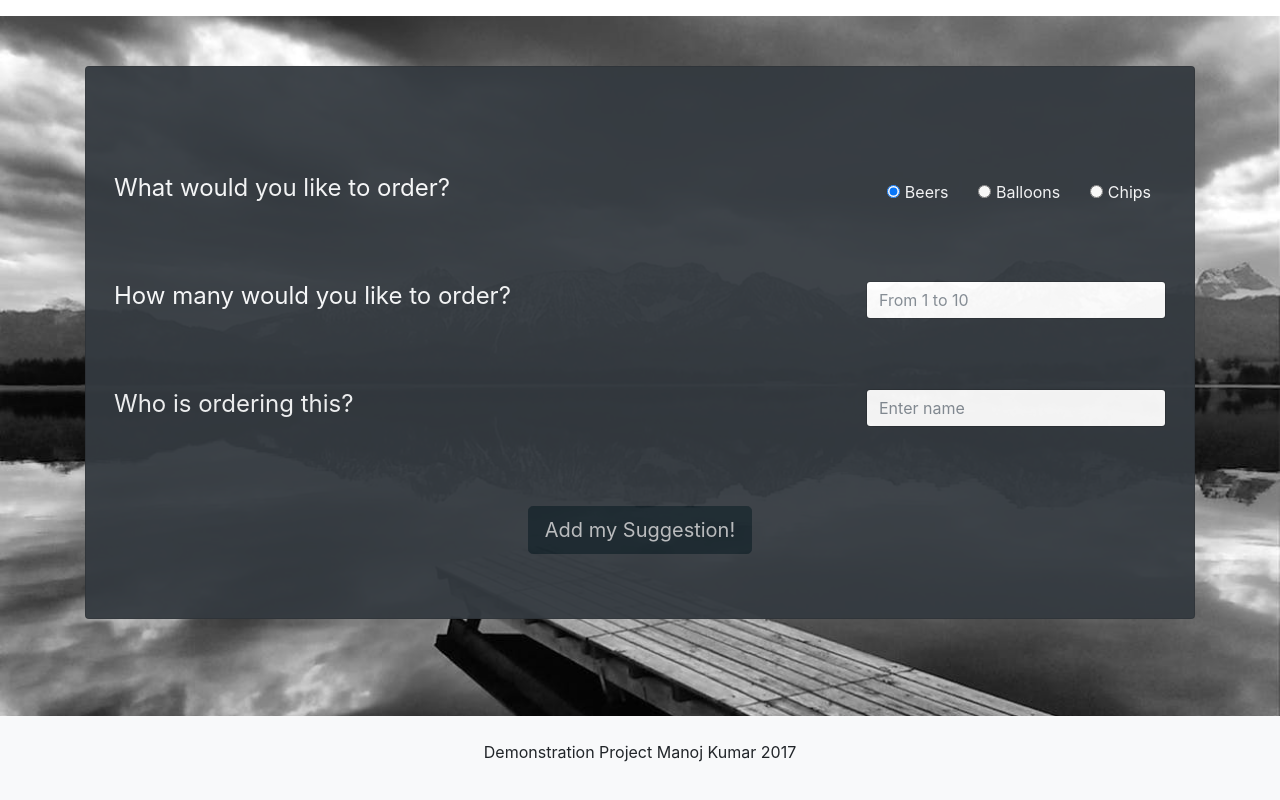
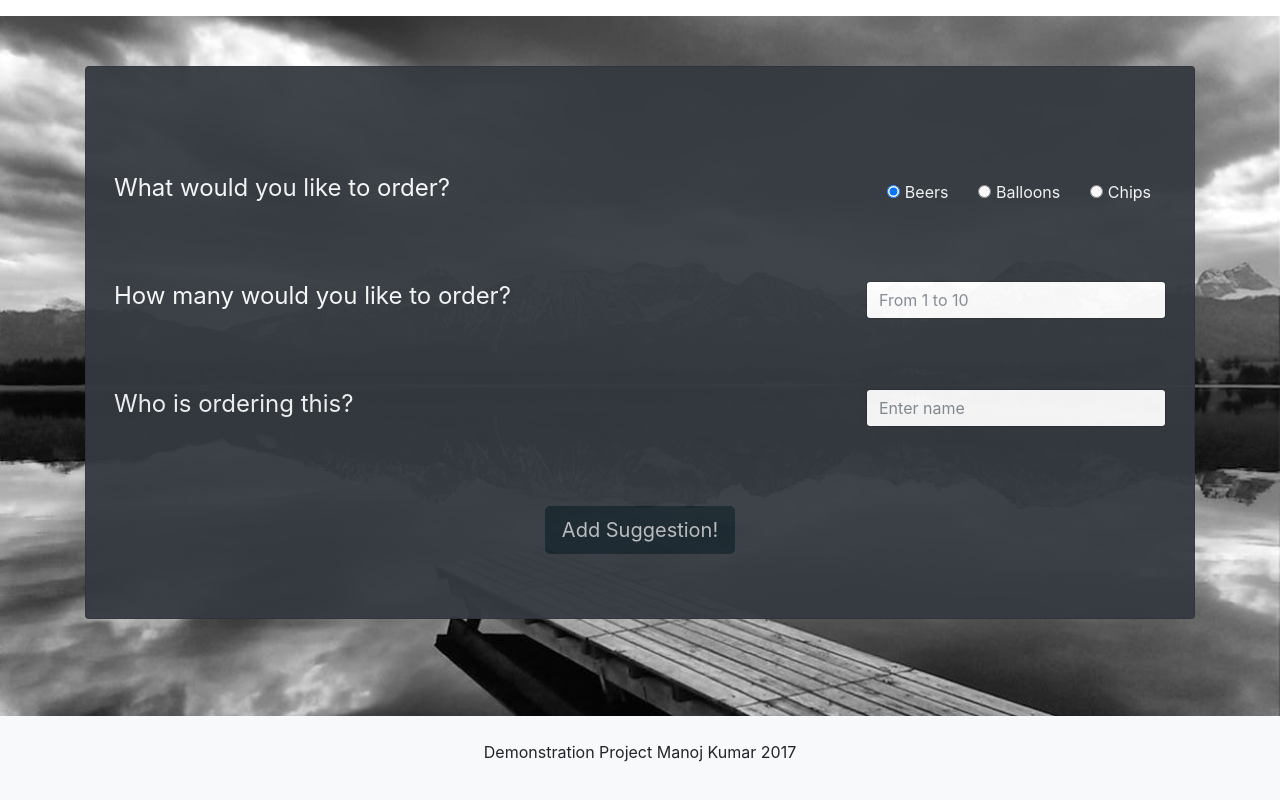
Before and after one commit to cloesd22/Party-Supplies, a website: page templates/index.html in a window 1280 px wide. Shown: the part 437-1237 px from the top of the page. Drawn offline with Linux system fonts and the light colour scheme; no server answers.

Commit message:
initial commit

```diff
--- a/templates/index.html
+++ b/templates/index.html
@@ -117,7 +117,7 @@
 													type="submit"
 													class="btn btn-lg btn-Order"
 													disabled=true>
-													Add my Suggestion!
+													Add Suggestion!
 												</button>
 											</div>
 										</div>
```
